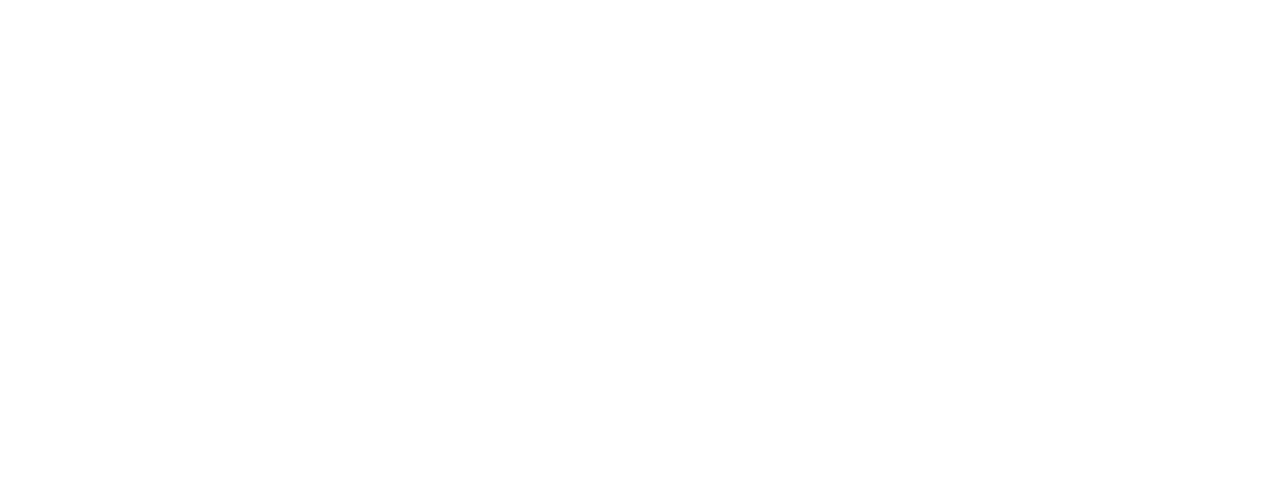
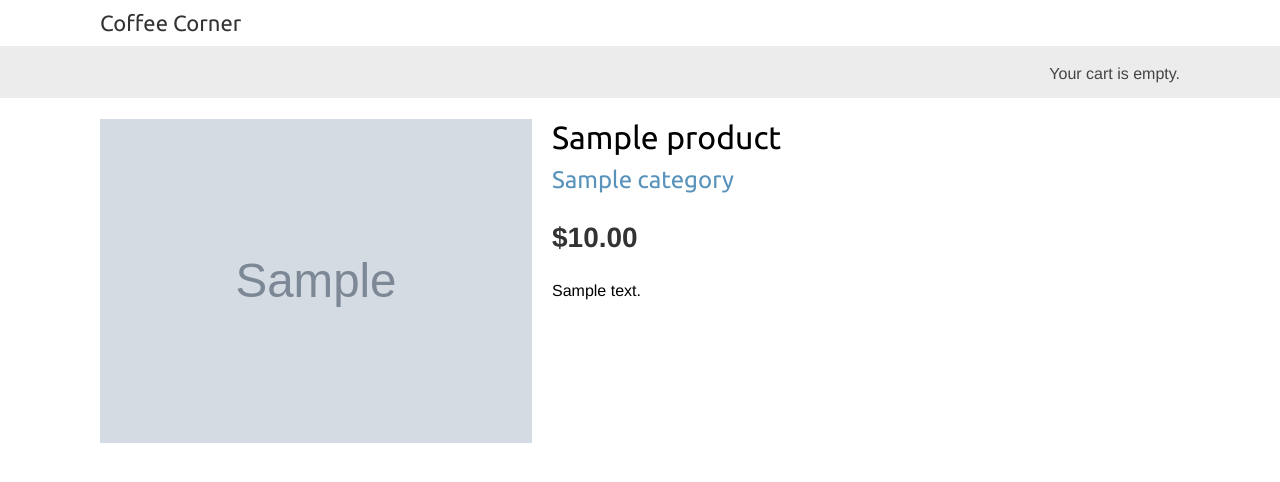
Before and after one commit to PandaOnChain/coffeecorner, a Django app: a page that uses coffeecorner/shop/templates/shop/product/detail.html in a window 1280 px wide. Before the commit the part shown is empty. Shown: the top 482 px of the page. Run offline with Django 5.2, Linux system fonts and the light colour scheme; tables that the repository leaves empty hold one stand-in row (values such as "Sample post"); grey boxes marked "Sample" are stand-in pictures; parts of the project's set-up code (start-up, migrations or seed data) failed here and were passed over.

Commit message:
add product detail page

```diff
--- a/coffeecorner/shop/templates/shop/base.html
+++ b/coffeecorner/shop/templates/shop/base.html
@@ -3,12 +3,12 @@
 <html>
  <head>
  <meta charset="utf-8" />
- <title>{% block title %}My shop{% endblock %}</title>
+ <title>{% block title %}CoffeeCorner{% endblock %}</title>
  <link href="{% static "css/base.css" %}" rel="stylesheet">
  </head>
  <body>
  <div id="header">
- <a href="/" class="logo">My shop</a>
+ <a href="/" class="logo">Coffee Corner</a>
  </div>
  <div id="subheader">
  <div class="cart">
--- a/coffeecorner/shop/templates/shop/product/detail.html
+++ b/coffeecorner/shop/templates/shop/product/detail.html
@@ -0,0 +1,18 @@
+{% extends "shop/base.html" %}
+{% load static %}
+{% block title %}
+    {{ product.name }}
+{% endblock %}
+
+{% block content %}
+    <div class="product-detail">
+        <img src="{% if product.image %}{{ product.image.url }}{% else %} {% static "img/no_image.png" %}{% endif %}" alt="{{ product.name }}">
+        <h1>{{ product.name }}</h1>
+        <h2>
+            <a href="{{ product.category.get_absolute_url }}">
+            {{ product.category }}</a>
+        </h2>
+        <p class="price">${{ product.price }}</p>
+        {{ product.description|linebreaks }}
+    </div>
+{% endblock %}
```
